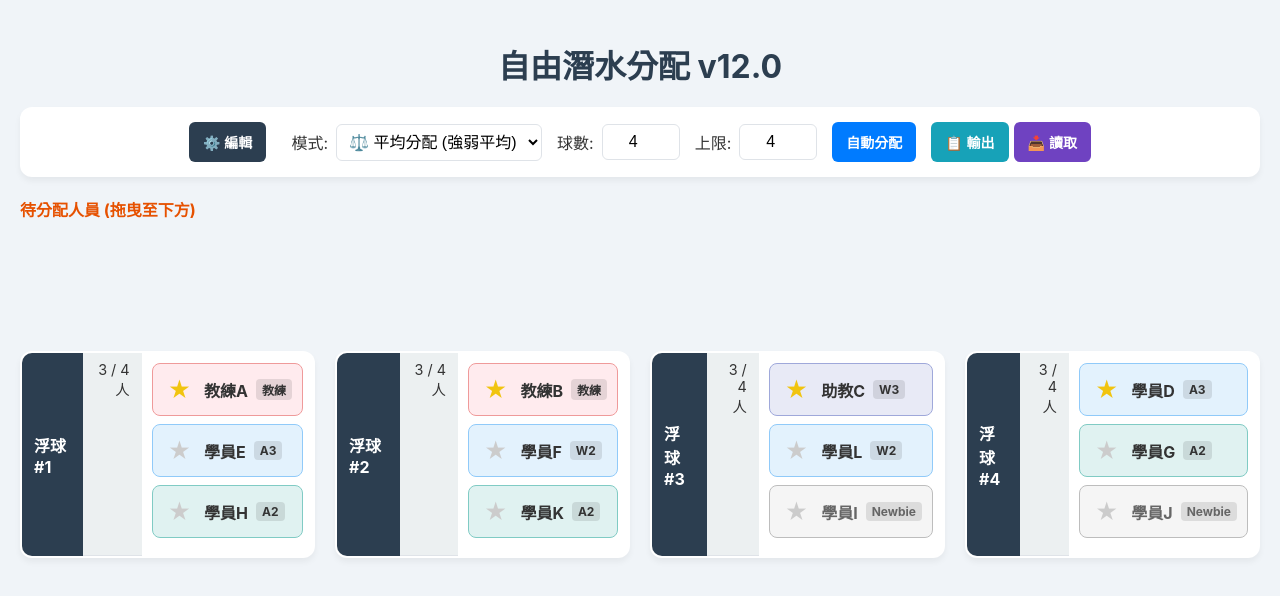
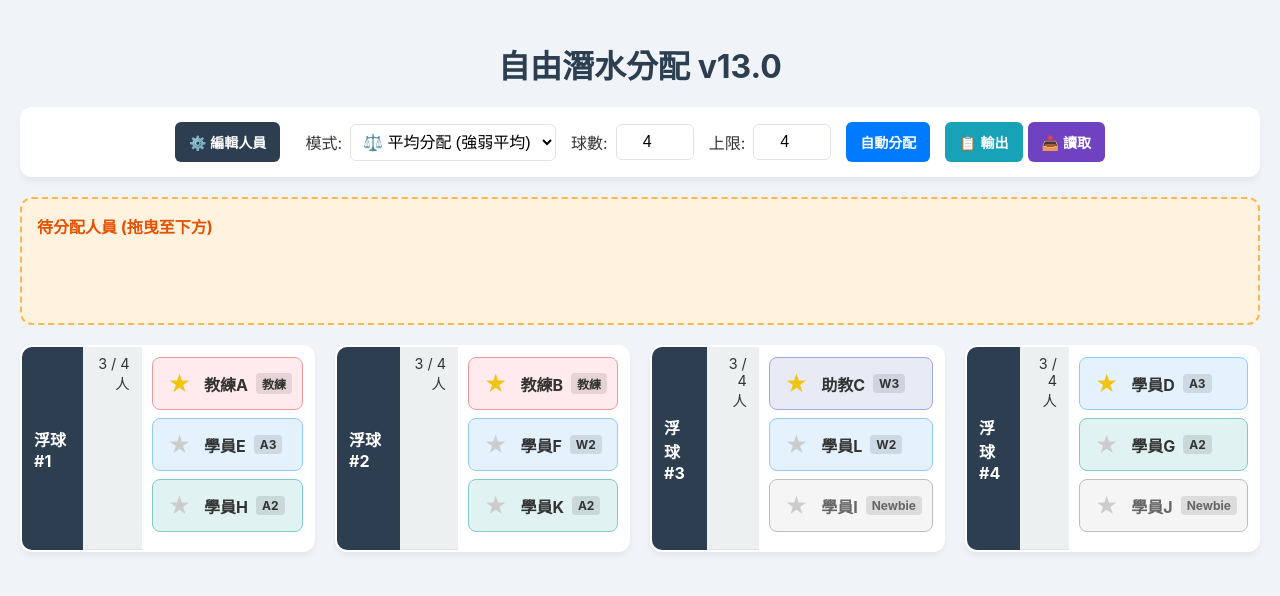
Before and after one commit to howt0539/buoyie, a plain HTML site: page index.html in a window 1280 px wide. Drawn offline with Linux system fonts and the light colour scheme.

Commit message:
Update index.html

```diff
--- a/index.html
+++ b/index.html
@@ -3,7 +3,7 @@
 <head>
     <meta charset="UTF-8">
     <meta name="viewport" content="width=device-width, initial-scale=1.0">
-    <title>自由潛水分配 v12.0 (人數控管版)</title>
+    <title>自由潛水分配 v13.0</title>
     <style>
         :root {
             --bg-color: #f0f4f8;
@@ -163,14 +163,32 @@
         .btn-move-pool { grid-column: 1 / -1; background-color: #fff3e0; border-color: #ffb74d; color: #e65100; }
         .btn-move-buoy { background-color: #f8f9fa; }
 
+        /* 待分配區樣式確保保留 */
+        #unassigned-area {
+            display: block; /* 確保顯示 */
+            background: #fff3e0;
+            border: 2px dashed #ffb74d;
+            margin-bottom: 20px;
+            padding: 15px;
+            border-radius: 12px;
+            min-height: 80px; /* 增加最小高度確保有存在感 */
+        }
+        #unassigned-area .diver-list {
+            display: flex;
+            flex-wrap: wrap;
+            gap: 10px;
+            padding: 0;
+            min-height: 60px; /* 列表區域也給高度 */
+        }
+
     </style>
 </head>
 <body>
 
-    <h1>自由潛水分配 v12.0</h1>
+    <h1>自由潛水分配 v13.0</h1>
 
     <div class="controls">
-        <button class="btn-manage" type="button" onclick="openManager()">⚙️ 編輯</button>
+        <button class="btn-manage" type="button" onclick="openManager()">⚙️ 編輯人員</button>
         <div class="control-group">
             <label>模式:</label>
             <select id="assignLogic" class="logic-select">
@@ -297,85 +315,61 @@
         };
 
         function loadDivers() {
-            const saved = localStorage.getItem('freediving_divers_v12'); // update key
+            const saved = localStorage.getItem('freediving_divers_v12');
             divers = saved ? JSON.parse(saved) : JSON.parse(JSON.stringify(defaultDivers));
         }
         function saveDivers() { localStorage.setItem('freediving_divers_v12', JSON.stringify(divers)); }
 
-        // --- 分配核心邏輯 (v12 人數控管更新) ---
+        // --- 分配核心邏輯 ---
         function autoAssign() {
             const pool = document.getElementById('pool');
             const buoys = document.querySelectorAll('.buoy-list');
 
-            // 1. 回收所有人到 Pool
             buoys.forEach(list => { while(list.firstChild) pool.appendChild(list.firstChild); });
-
-            // 2. 獲取所有卡片並重置狀態
             let allCards = Array.from(pool.children);
             allCards.forEach(card => card.dataset.manualLeader = "false");
 
-            // 3. 取得設定
             const logic = document.getElementById('assignLogic').value;
             const buoyCount = parseInt(document.getElementById('buoyCount').value);
             const maxCapacity = parseInt(document.getElementById('maxCapacity').value);
 
-            // 4. 排序
             if (logic === 'random') {
                 for (let i = allCards.length - 1; i > 0; i--) {
                     const j = Math.floor(Math.random() * (i + 1));
                     [allCards[i], allCards[j]] = [allCards[j], allCards[i]];
                 }
             } else {
-                // 能力與平均分配都先依等級高->低排
                 allCards.sort((a, b) => parseInt(b.dataset.rank) - parseInt(a.dataset.rank));
             }
-
-            // 5. 確保 Pool 內的順序也跟著變 (視覺上比較整齊)
             allCards.forEach(card => pool.appendChild(card));
 
-            // 6. 分配邏輯 (嚴格遵守 maxCapacity)
             if (logic === 'group') {
-                // 能力分組：填滿第1球，再填第2球... (填不下就去下一球，全滿就留 Pool)
                 let currentBuoyIndex = 1;
                 allCards.forEach(card => {
                     let list = document.getElementById(`buoy-list-${currentBuoyIndex}`);
-
-                    // 如果當前這球滿了，找下一顆
                     while (list && list.children.length >= maxCapacity && currentBuoyIndex < buoyCount) {
                         currentBuoyIndex++;
                         list = document.getElementById(`buoy-list-${currentBuoyIndex}`);
                     }
-
-                    // 如果找到了且沒滿，放進去；否則不動 (留在 Pool)
                     if(list && list.children.length < maxCapacity) {
                         list.appendChild(card);
                     }
                 });
-
             } else {
-                // 平均分配 (Balance) 或 隨機 (Random) - 採用 Round Robin 發牌
-                // 如果目標球滿了，嘗試找下一顆空的，若全滿則留 Pool
-
                 allCards.forEach((card, index) => {
                     let placed = false;
-                    let startNode = (index % buoyCount) + 1; // 預計要去哪顆球
-
-                    // 嘗試 buoyCount 次，看看有沒有空位
+                    let startNode = (index % buoyCount) + 1;
                     for (let i = 0; i < buoyCount; i++) {
-                        // 計算實際目標 (若遇到滿的就往後推)
                         let targetBuoy = ((startNode + i - 1) % buoyCount) + 1;
                         let list = document.getElementById(`buoy-list-${targetBuoy}`);
-
                         if (list && list.children.length < maxCapacity) {
                             list.appendChild(card);
                             placed = true;
-                            break; // 成功放入，跳出迴圈處理下一張卡
+                            break;
                         }
                     }
-                    // 若迴圈跑完 placed 還是 false，代表全滿，卡片自動留在 Pool
                 });
             }
-
             updateAllStats();
         }
 
```
